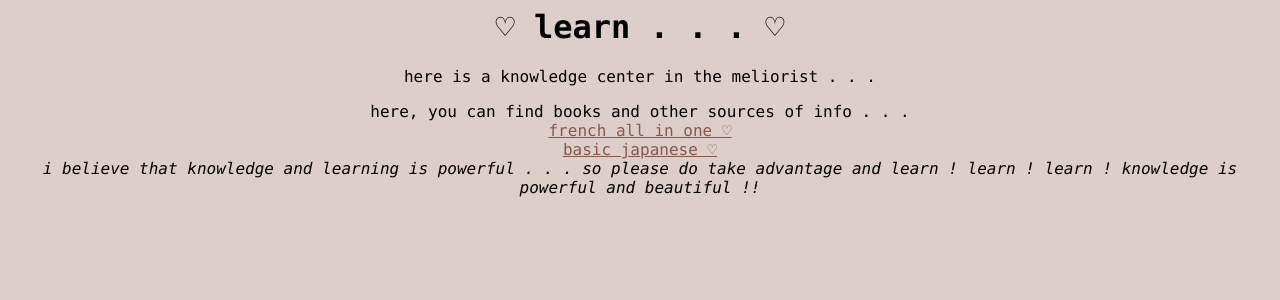
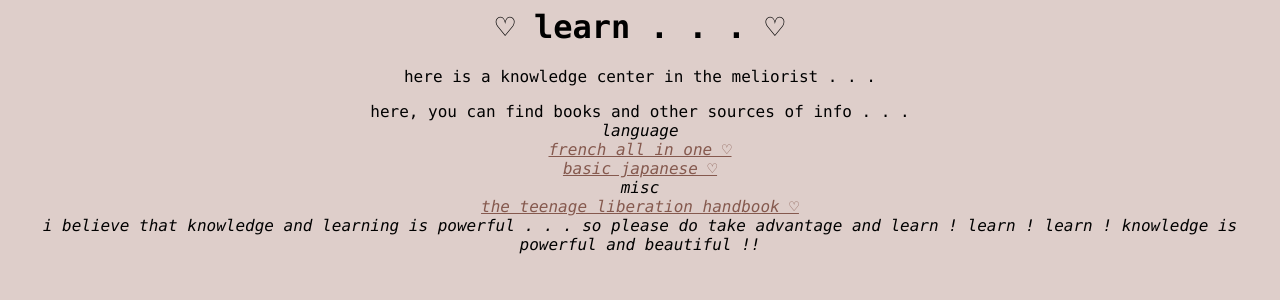
Before and after one commit to the-meliorist/the-meliorist.github.io, a Jekyll site: the page knowledge.html, which Jekyll copies as it is, in a window 1280 px wide. Shown: the top 300 px of the page. Built offline with Jekyll 4.4.1, drawn with Linux system fonts in a browser that asks for light colours.

Commit message:
Update knowledge.html

```diff
--- a/knowledge.html
+++ b/knowledge.html
@@ -16,6 +16,9 @@ body {
 
     <p> here is a knowledge center in the meliorist . . . <br>
     <p> here, you can find books and other sources of info . . . <br>
+      <em> language <br>
         <a href="french.pdf" style="color:#85594e"> french all in one ♡</a> <br>
         <a href="japanese.pdf" style="color:#85594e"> basic japanese ♡</a> <br>
-        <em> i believe that knowledge and learning is powerful . . . so please do take advantage and learn ! learn ! learn ! knowledge is powerful and beautiful !!
+        <em> misc <br>
+        <a href="teenage-liberation-handbook.pdf" style="color:#85594e"> the teenage liberation handbook ♡</a> <br>
+        <i> i believe that knowledge and learning is powerful . . . so please do take advantage and learn ! learn ! learn ! knowledge is powerful and beautiful !!
```
